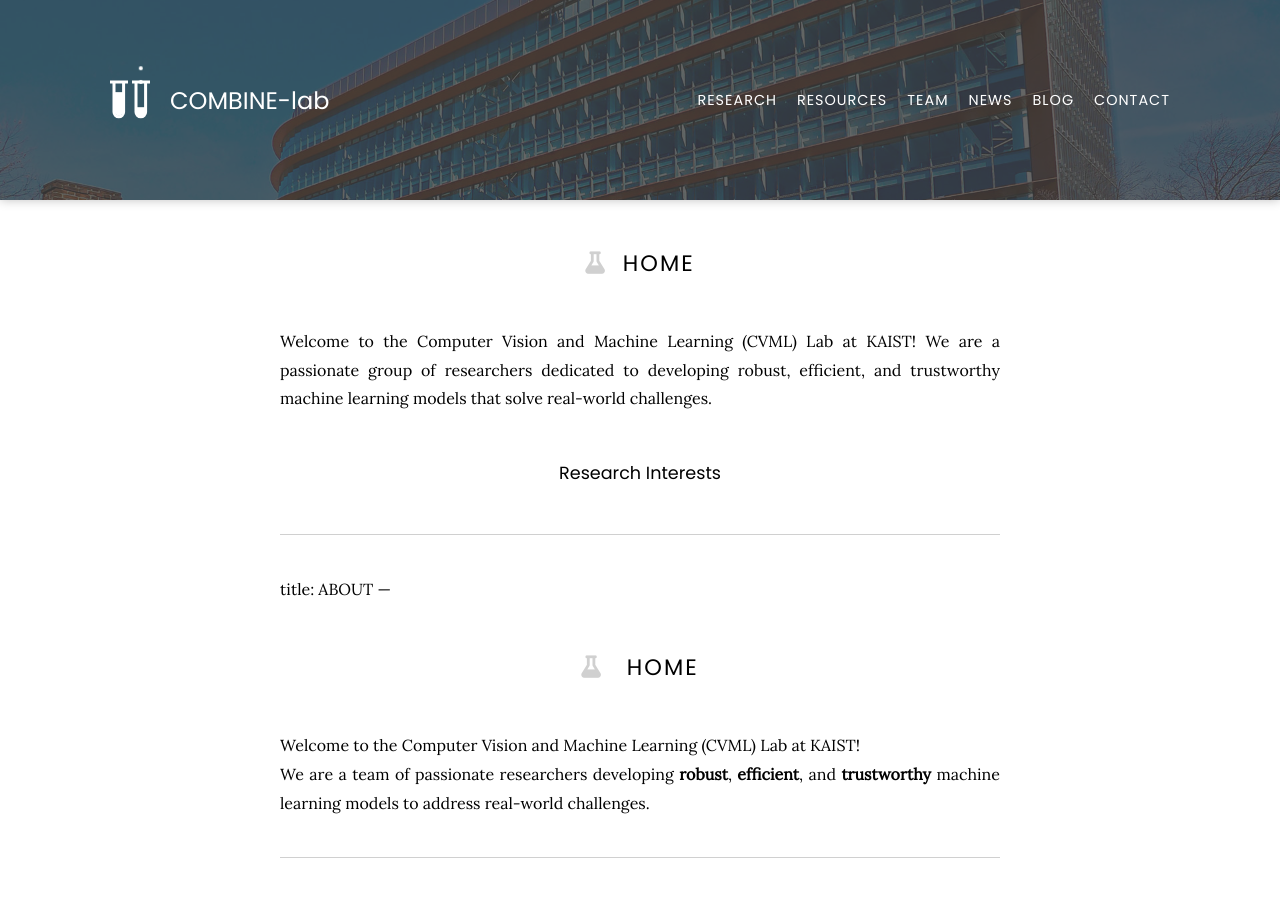
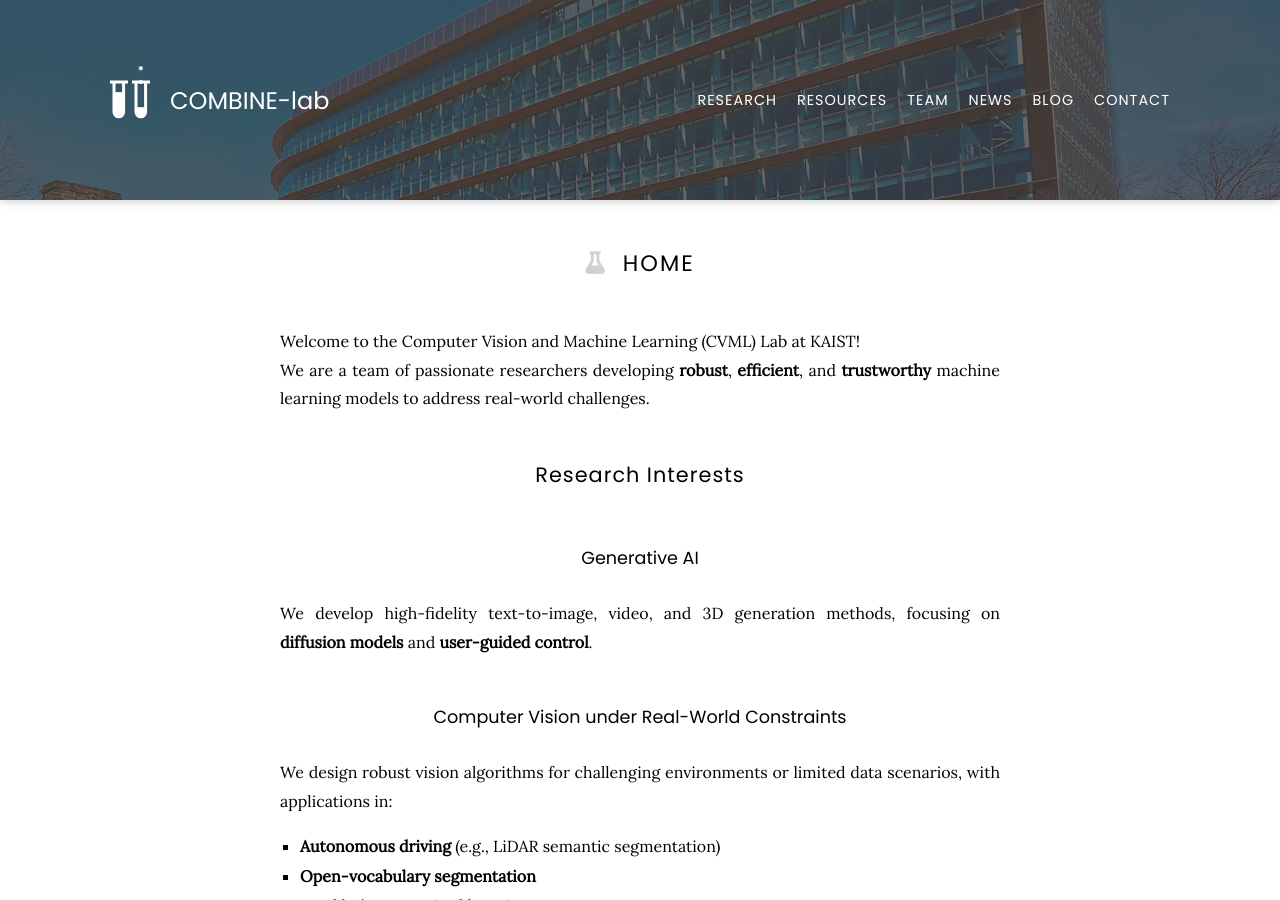
Before and after one commit to kaist-cvml/CVML-lab.github.io, a Jekyll site: the page built from index.md, in a window 1280 px wide and 900 px high. Built offline with Jekyll 4.4.1, drawn with Linux system fonts in a browser that asks for light colours; nearby versions of some CDN libraries.

Commit message:
Add file

```diff
--- a/index.md
+++ b/index.md
@@ -4,22 +4,9 @@ title: ABOUT
 
 # <i class="fas fa-flask"></i>Home
 
-
-Welcome to the Computer Vision and Machine Learning (CVML) Lab at KAIST! We are a passionate group of researchers dedicated to developing robust, efficient, and trustworthy machine learning models that solve real-world challenges.
-
-### Research Interests
-
-
----
-title: ABOUT
----
-
-# <i class="fas fa-flask"></i> Home
-
 Welcome to the Computer Vision and Machine Learning (CVML) Lab at KAIST!
 We are a team of passionate researchers developing **robust**, **efficient**, and **trustworthy** machine learning models to address real-world challenges.
 
----
 
 ## Research Interests
 
```
Also changed, not shown: research/index.md (+0 -13 lines), resources/index.md (+13 -8 lines).
